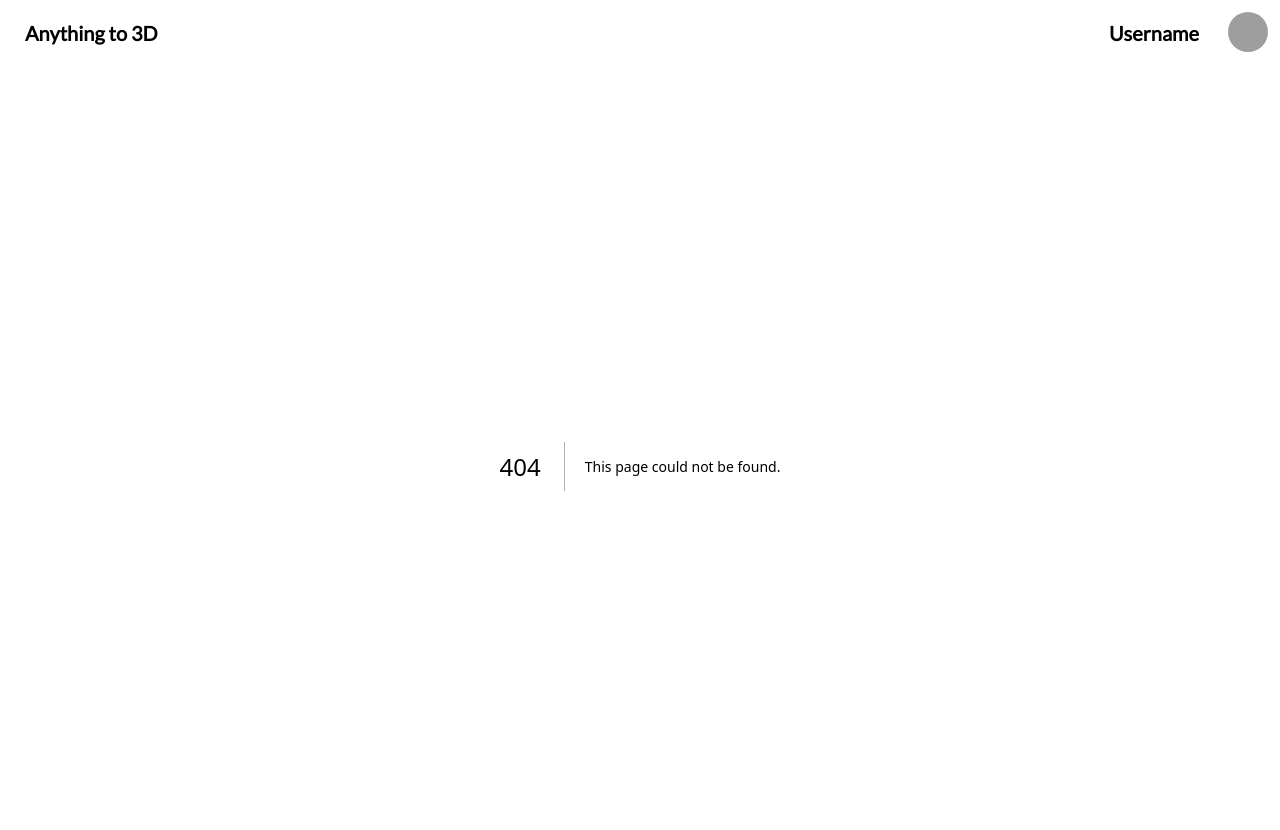
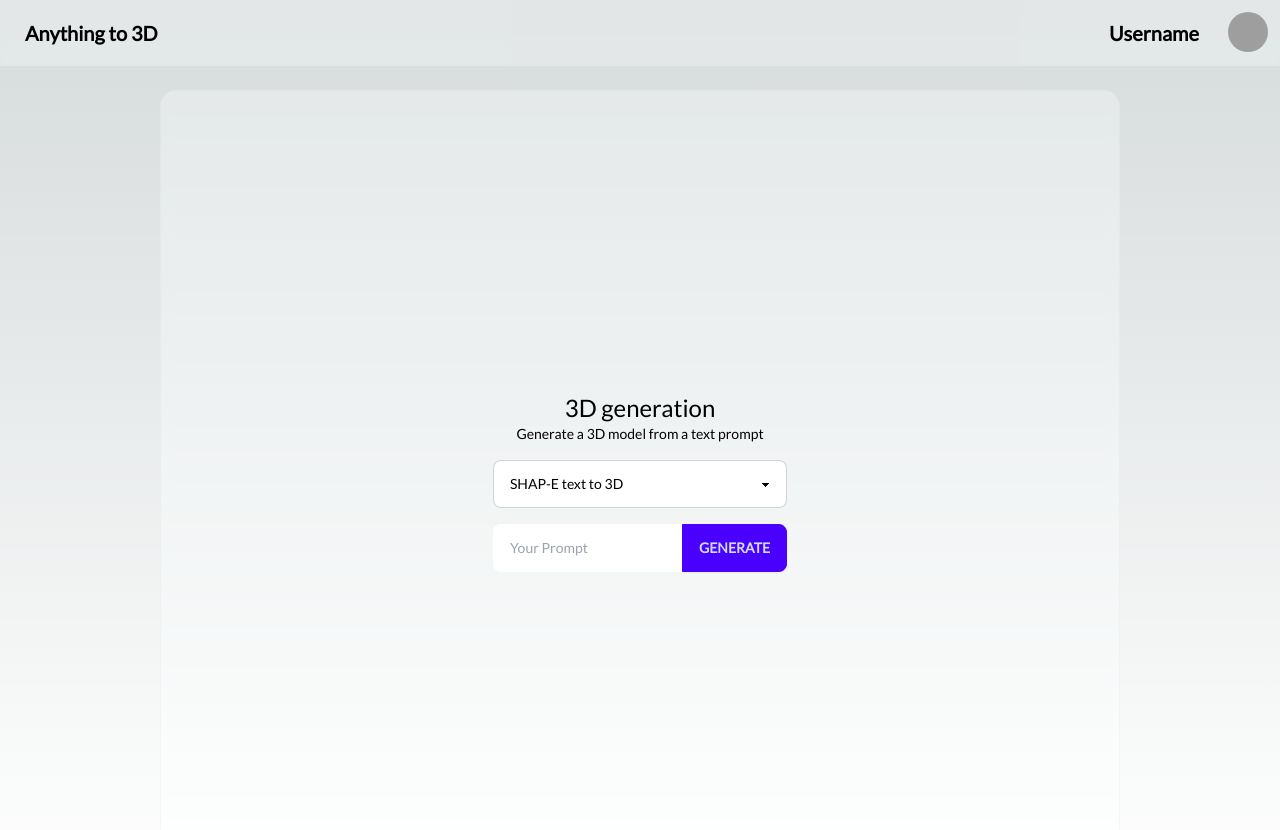
Before and after one commit to Matteturtle09/AnythingTo3D, a Next.js app in the folder webapp/: page /generate in a window 1280 px wide. Before the commit this address had no page. Shown: the top 830 px of the page. Built offline with nearby package versions, Linux system fonts and the light colour scheme; grey boxes are pictures that could not be loaded.

Commit message:
add generation page and form

```diff
--- /dev/null
+++ b/webapp/app/generate/page.tsx
@@ -0,0 +1,8 @@
+import GenerationForm from '@/components/ui/generationForm'
+import Image from 'next/image'
+export default function Generate() {
+  return (
+        <GenerationForm/>
+
+  )
+}
--- /dev/null
+++ b/webapp/components/ui/generationForm.tsx
@@ -0,0 +1,39 @@
+
+import React, { FC } from 'react';
+
+interface generationFormProps {
+}
+
+const GenerationForm: FC<generationFormProps> = ({ }) => {
+
+    async function generate(formData: FormData) {
+        "use server";
+
+        const rawFormData = {
+            model: formData.get('model'),
+            prompt: formData.get('prompt'),
+        }
+
+    }
+
+    return (
+        <div className='flex flex-col items-center w-full h-screen justify-center my-6 '>
+            <div className='flex flex-col items-center justify-center w-11/12 md:w-3/4 h-screen border border-slate-300/20 bg-base-100/30 rounded-xl md:rounded-2xl backdrop-blur-sm'>
+                <h1 className='text-2xl '>3D generation</h1>
+                <p className='text-sm md:text-md mb-4 mx-4 text-center w-3/4 md:w-1/2'>Generate a 3D model from a text prompt</p>
+                <form action={generate}>
+                    <select name='model' className="select select-bordered select-md mb-4 w-full max-w-xs">
+                        <option>SHAP-E text to 3D</option>
+                    </select>
+                    <div className='join flex' >
+                        <input name='prompt' className="textarea join-item mb-4" placeholder='Your Prompt'></input>
+                        <button className="btn btn-primary join-item">GENERATE</button>
+                    </div>
+                </form>
+            </div>
+        </div>
+
+    )
+}
+
+export default GenerationForm;
--- a/webapp/components/ui/navbar.tsx
+++ b/webapp/components/ui/navbar.tsx
@@ -1,11 +1,13 @@
+"use client";
 import React, { FC } from 'react';
-
+import Link from 'next/link';
 interface NavbarProps {
     title: string;
     avatarUrl: string;
     userName: string;
     isLoggedIn: boolean;
 }
+
 
 const Navbar: FC<NavbarProps> = ({ title, avatarUrl, userName, isLoggedIn }) => {
     return (
@@ -27,12 +29,7 @@ const Navbar: FC<NavbarProps> = ({ title, avatarUrl, userName, isLoggedIn }) =>
                                     </div>
                                 </div>
                                 <ul tabIndex={0} className="mt-3 z-[1] p-2 shadow menu menu-sm dropdown-content bg-base-100/30 backdrop-blur-sm rounded-box w-52">
-                                    <li className='rounded-lg hover:text-white hover:bg-primary/30 hover:backdrop-blur-sm'>
-                                        <a>
-                                            Profile
-                                        </a>
-                                    </li>
-                                    <li className='rounded-lg hover:text-white hover:bg-primary/30 hover:backdrop-blur-sm'><a>Settings</a></li>
+                                    <li className='rounded-lg hover:text-white hover:bg-primary/30 hover:backdrop-blur-sm'><Link href={"/generate"} legacyBehavior><a>Generate</a></Link></li>
                                     <li className='rounded-lg hover:text-white hover:bg-primary/30 hover:backdrop-blur-sm'><a>Logout</a></li>
                                 </ul>
                             </div>
```
